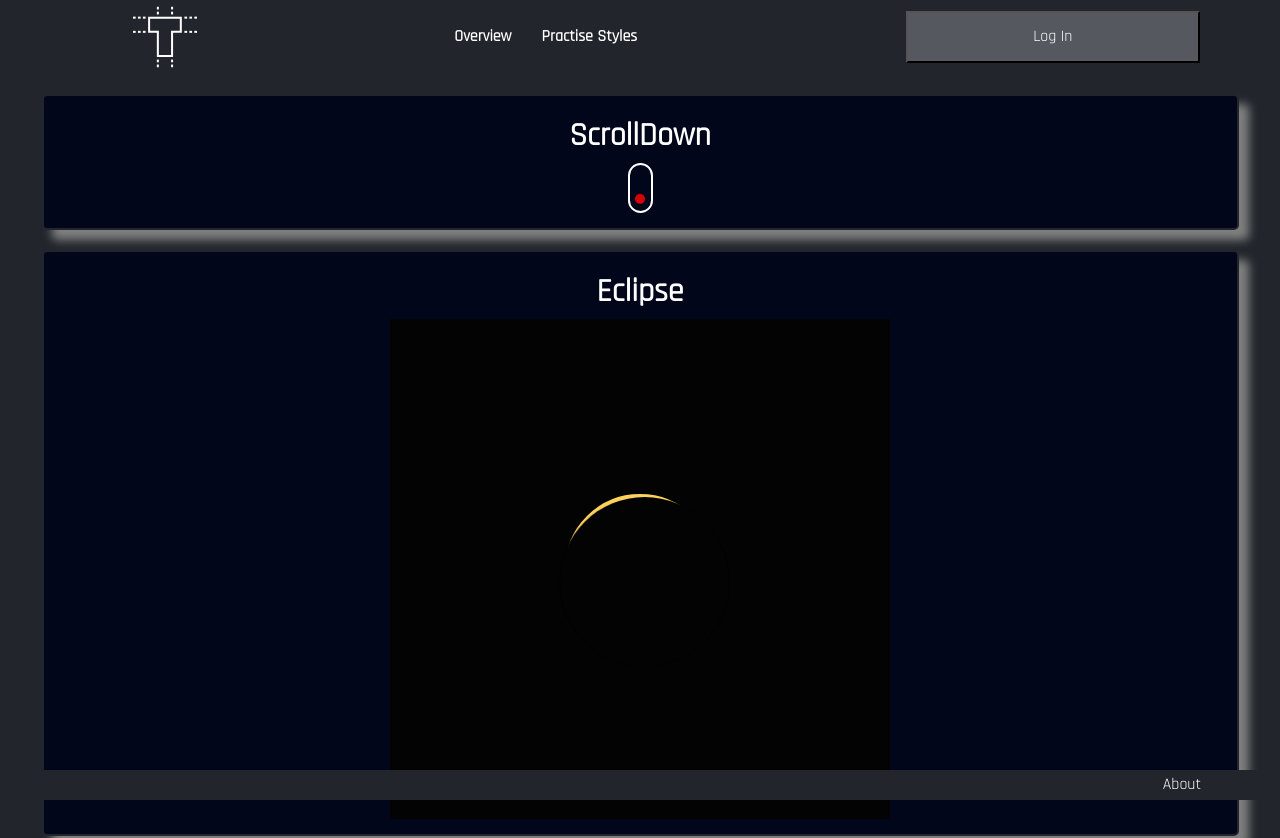
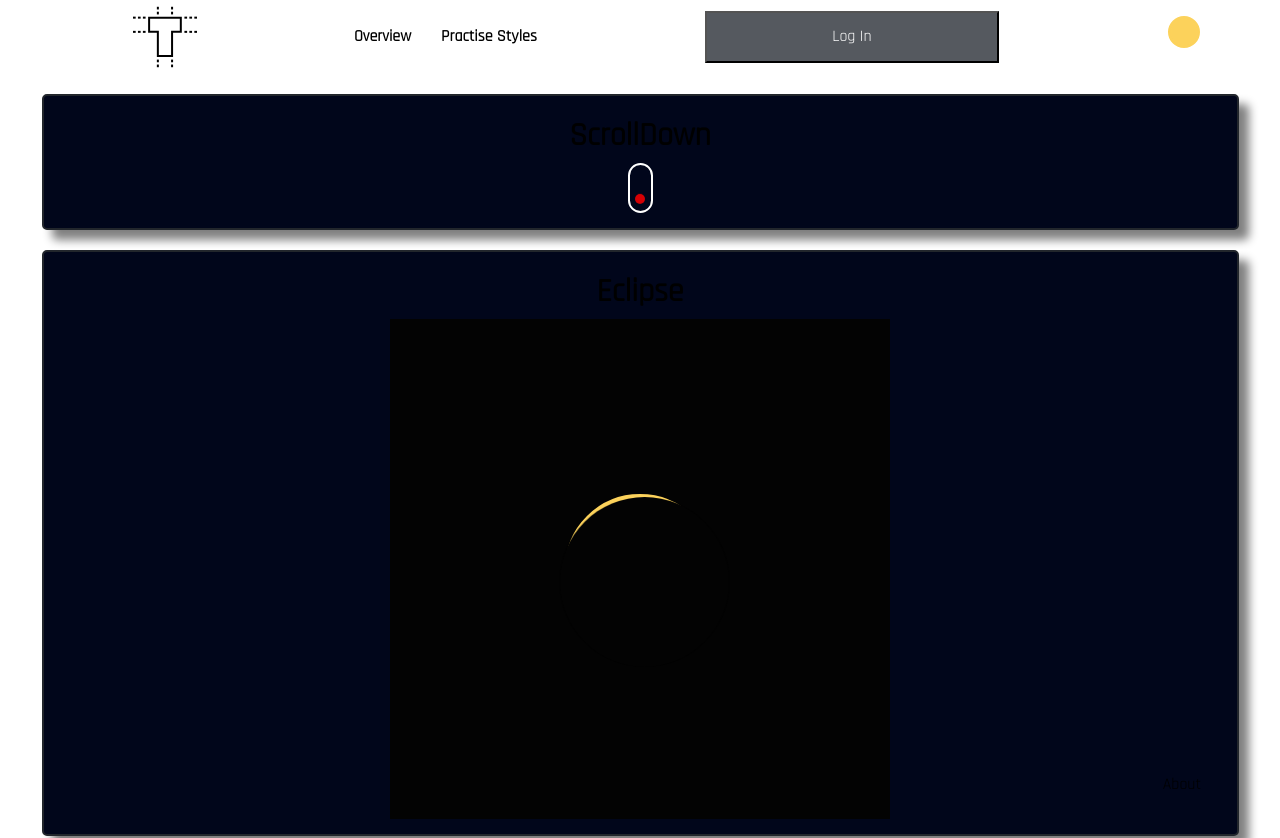
Before and after one commit to MehrajRandhawa/DemoBlog, a React (Create React App) app in the folder frontend/: page /styles in a window 1280 px wide. Shown: the top 838 px of the page. Built offline with nearby package versions, Linux system fonts and the light colour scheme.

Commit message:
Add darkmode

```diff
--- a/frontend/src/components/App/App.css
+++ b/frontend/src/components/App/App.css
@@ -6,7 +6,7 @@
 
 
 html {
-  min-height: 100%;
+  min-height: 100vh;
   color: white;
   background-color: #22262C;
   font-size: 100%;
--- a/frontend/src/components/App/App.tsx
+++ b/frontend/src/components/App/App.tsx
@@ -1,4 +1,4 @@
-import React from "react";
+import React, { useContext } from "react";
 import "./App.css";
 import { BrowserRouter as Router, Route, Routes } from "react-router-dom";
 import NavBar, { Links } from "../NavBar/NavBar";
@@ -10,23 +10,29 @@ import Article from "../../pages/Article";
 import { GraphQLClient } from "graphql-request";
 import About from "../../pages/About";
 import Styles from "../../pages/Styles";
+import { ThemeContextProvider } from "../Themes/Themes";
+import styled, { ThemeContext } from "styled-components";
+import colors from "../../utils/colors/colors";
+import { Header } from "./Header";
+import { Body } from "./Body";
 
 const graphqlClient = new GraphQLClient("http://localhost:4000/graphql");
 
 function App() {
   document.title = "Cool Blog";
-
   return (
     <Router>
+      <ThemeContextProvider>
         <header>
-        <NavBar
-          links={NavBarLinks}
-          icon={<LogoIcon height="64" width="64" />}
-        />
+          <Header />
         </header>
         <body>
+          <Body>
             <Routes>
-          <Route path="/" element={<Overview client={graphqlClient} />}></Route>
+              <Route
+                path="/"
+                element={<Overview client={graphqlClient} />}
+              ></Route>
               <Route
                 path="/overview"
                 element={<Overview client={graphqlClient} />}
@@ -40,19 +46,37 @@ function App() {
                 element={<Article client={graphqlClient} />}
               ></Route>
               <Route path="/about" element={<About />}></Route>
-          <Route path="/styles" element={<Styles client={graphqlClient} />} />
+              <Route
+                path="/styles"
+                element={<Styles client={graphqlClient} />}
+              />
             </Routes>
             <Footer links={FooterLinks} />
+          </Body>
         </body>
+      </ThemeContextProvider>
     </Router>
   );
 }
 
 export default App;
 
-const NavBarLinks: Links = [
-  ["/overview", "Overview"],
-  ["/styles", "Practise Styles"],
-];
+const FooterLinks: Links = [["/about", "About"]];
 
-const FooterLinks: Links = [["/about", "About"]];
+// const HeaderWrapper = styled.div<{ isDarkMode: boolean }>`
+//   width: 100%;
+//   font-weight: bold;
+//   background-color: ${(props) =>
+//     props.isDarkMode ? `${colors.primary.GRAY_3}` : "white"};
+//   color: ${(props) => (props.isDarkMode ? "white" : "black")};
+//   transition: background-color 3s;
+// `;
+
+const BodyWrapper = styled.div<{ isDarkMode: boolean }>`
+  width: 100%;
+  min-height: 100%;
+  background-color: ${(props) =>
+    props.isDarkMode ? `${colors.primary.GRAY_3}` : "white"};
+  color: ${(props) => (props.isDarkMode ? "white" : "black")};
+  transition: background-color 3s;
+`;
--- /dev/null
+++ b/frontend/src/components/App/Body.tsx
@@ -0,0 +1,21 @@
+import { useContext } from "react";
+import styled from "styled-components";
+import colors from "../../utils/colors/colors";
+import { ThemeContext } from "../Themes/Themes";
+
+interface BodyInterface {
+  children: React.ReactNode;
+}
+
+export const Body: React.FunctionComponent<BodyInterface> = ({ children }) => {
+  const { theme } = useContext(ThemeContext);
+  return <BodyWrapper isDarkmode={theme.isDarkmode}>{children}</BodyWrapper>;
+};
+
+const BodyWrapper = styled.div<{ isDarkmode: boolean }>`
+  width: 100%;
+  background-color: ${(props) =>
+    props.isDarkmode ? `${colors.primary.GRAY_3}` : "white"};
+  color: ${(props) => (props.isDarkmode ? "white" : "black")};
+  transition: background-color 3s;
+`;
--- /dev/null
+++ b/frontend/src/components/App/Header.tsx
@@ -0,0 +1,38 @@
+import { useContext } from "react";
+import styled from "styled-components";
+import colors from "../../utils/colors/colors";
+import LogoIcon from "../Icons/LogoIcon";
+import NavBar, { Links } from "../NavBar/NavBar";
+import { ThemeContext } from "../Themes/Themes";
+
+export const Header: React.FunctionComponent = () => {
+  const { theme } = useContext(ThemeContext);
+  return (
+    <HeaderWrapper isDarkmode={theme.isDarkmode}>
+      <NavBar
+        links={NavBarLinks}
+        icon={
+          <LogoIcon
+            height="64"
+            width="64"
+            fill={theme.isDarkmode ? "white" : "black"}
+          />
+        }
+      />
+    </HeaderWrapper>
+  );
+};
+
+const NavBarLinks: Links = [
+  ["/overview", "Overview"],
+  ["/styles", "Practise Styles"],
+];
+
+const HeaderWrapper = styled.div<{ isDarkmode: boolean }>`
+  width: 100%;
+  font-weight: bold;
+  background-color: ${(props) =>
+    props.isDarkmode ? `${colors.primary.GRAY_3}` : "white"};
+  color: ${(props) => (props.isDarkmode ? "white" : "black")};
+  transition: background-color 3s;
+`;
--- a/frontend/src/components/ArticleOverview/ArticleCard.tsx
+++ b/frontend/src/components/ArticleOverview/ArticleCard.tsx
@@ -54,8 +54,8 @@ const SWrapper = styled.div`
   justify-content: space-between;
   background-color: ${colors.primary.BLUE_4};
   border: solid;
-  border-color: ${colors.primary.BLUE_5};
-  border-radius: ${BORDER_RADIUS};
+  border-color: ${colors.primary.GRAY_3};
+  color: white;
   margin: 5px;
   transition: transform 0.2s;
 
--- a/frontend/src/components/ArticleOverview/TitleCard.tsx
+++ b/frontend/src/components/ArticleOverview/TitleCard.tsx
@@ -30,8 +30,7 @@ const SWrapper = styled.div`
   margin: 20px;
   width: 100%;
 
-  border-color: ${colors.primary.BLUE_5};
-  border-radius: ${BORDER_RADIUS};
+  border-color: ${colors.primary.GRAY_3};
 
   background-size: 300% 300%;
   background-image: linear-gradient(
--- a/frontend/src/components/CommentSection/CommentSection.tsx
+++ b/frontend/src/components/CommentSection/CommentSection.tsx
@@ -109,6 +109,7 @@ const Wrapper = styled.div`
   display: flex;
   flex-direction: column;
   width: 100%;
+  color: white;
 `;
 
 const CommentInput = styled.div`
@@ -134,7 +135,7 @@ const CommentWrapper = styled.div`
   display: flex;
   flex-direction: column;
   border: solid;
-  border-radius: ${BORDER_RADIUS};
+  /* border-radius: ${BORDER_RADIUS}; */
   border-color: ${colors.primary.BLUE_5};
   background-color: ${colors.primary.BLUE_4};
   padding: 10px;
--- a/frontend/src/components/Footer/Footer.tsx
+++ b/frontend/src/components/Footer/Footer.tsx
@@ -35,10 +35,10 @@ const Wrapper = styled.div`
   height: 30px;
   position: sticky;
   bottom: 0;
-  background-color: ${colors.primary.GRAY_3};
+  /* background-color: ${colors.primary.GRAY_3}; */
   justify-content: space-between;
   width: 100%;
-  color: white;
+
   padding-left: 10%;
   padding-right: 5%;
 `;
--- /dev/null
+++ b/frontend/src/components/NavBar/DarkmodeToggle.tsx
@@ -0,0 +1,82 @@
+import { useContext } from "react";
+import styled from "styled-components";
+import { ThemeContext } from "../Themes/Themes";
+import colors from "../../utils/colors/colors";
+
+export const DarkmodeToggle: React.FC = () => {
+  const { theme, setTheme } = useContext(ThemeContext);
+
+  return (
+    <Wrapper
+      onClick={() => setTheme({ isDarkmode: !theme.isDarkmode })}
+      isDarkMode={theme.isDarkmode}
+    >
+      <Content>
+        <Sun>
+          <Moon isDarkMode={theme.isDarkmode} />
+        </Sun>
+      </Content>
+    </Wrapper>
+  );
+};
+
+const Wrapper = styled.div<{ isDarkMode: boolean }>`
+  display: flex;
+  justify-content: center;
+  align-items: center;
+  height: 64px;
+  width: 64px;
+  border-radius: 50%;
+  display: flex;
+  background-color: ${(props) =>
+    props.isDarkMode ? `${colors.primary.GRAY_3}` : "white"};
+  color: black;
+  overflow: hidden;
+  transition: background-color 3s;
+  cursor: pointer;
+`;
+
+const Content = styled.div`
+  position: relative;
+  /* top: 50%;
+  left: 50%; */
+  /* transform: translate(-50%, -50%); */
+  display: block;
+`;
+
+const Sun = styled.div`
+  height: 32px;
+  width: 32px;
+  border-radius: 50%;
+  background-color: #fcd25b;
+  border: 3px solid #fcd25b;
+`;
+
+const Moon = styled.div<{ isDarkMode: boolean }>`
+  position: absolute;
+  height: 34px;
+  width: 34px;
+  border-radius: 50%;
+  background-color: white;
+  top: 0px;
+  right: -64px;
+  transform: ${(props) =>
+    props.isDarkMode ? `translateX(-68px)` : `translateX(0px)`};
+  background-color: ${(props) =>
+    props.isDarkMode ? `${colors.primary.GRAY_3}` : `white`};
+  transition: transform 3s, background-color 3s;
+
+  /* animation: moveShadowDayToNight 5s linear 1.5s;
+
+  @keyframes moveShadowDayToNight {
+    0% {
+      transform: translateX(0px);
+      background-color: white;
+    }
+
+    100% {
+      transform: translateX(-64px);
+      background-color: black;
+    }
+  } */
+`;
--- a/frontend/src/components/NavBar/NavBar.tsx
+++ b/frontend/src/components/NavBar/NavBar.tsx
@@ -5,6 +5,7 @@ import { useMemo } from "react";
 import { NonEmptyArray, NonEmptyTuple } from "../../utils/types/types";
 import { isDefined } from "../../utils/utils";
 import AuthenticationMenu from "../AuthenticationMenu/AuthenticationMenu";
+import { DarkmodeToggle } from "./DarkmodeToggle";
 
 type LinkPath = string;
 type LinkDescription = string;
@@ -39,6 +40,7 @@ const NavBar: React.FunctionComponent<NavBarProps> = ({
       <AuthenticationMenuContainer>
         <AuthenticationMenu/>
       </AuthenticationMenuContainer>
+      <DarkmodeToggle/>
     </NavBarContainer>
   );
 };
@@ -47,7 +49,6 @@ const NavBarContainer = styled.nav`
   display: inline-flex;
   justify-content: space-between;
   width: 100%;
-  color: white;
   padding-left: 10%;
   padding-right: 5%;
 `;
--- /dev/null
+++ b/frontend/src/components/Themes/Themes.tsx
@@ -0,0 +1,32 @@
+import React, { createContext, useState } from "react";
+
+type Theme = {
+  isDarkmode: boolean;
+};
+
+interface ThemeContextInterface {
+  theme: Theme;
+  setTheme: (theme: Theme) => void;
+}
+
+interface ThemeContextProviderProps {
+  children: React.ReactNode;
+}
+
+const defaultTheme: Theme = { isDarkmode: false };
+
+export const ThemeContext = createContext<ThemeContextInterface>({
+  theme: defaultTheme,
+  setTheme: () => {},
+});
+
+export const ThemeContextProvider: React.FC<ThemeContextProviderProps> = ({
+  children,
+}) => {
+  const [theme, setTheme] = useState<Theme>(defaultTheme);
+  const value = { theme, setTheme };
+
+  return (
+    <ThemeContext.Provider value={value}>{children}</ThemeContext.Provider>
+  );
+};
```
Lines whose indentation alone changed are shown as unchanged.
